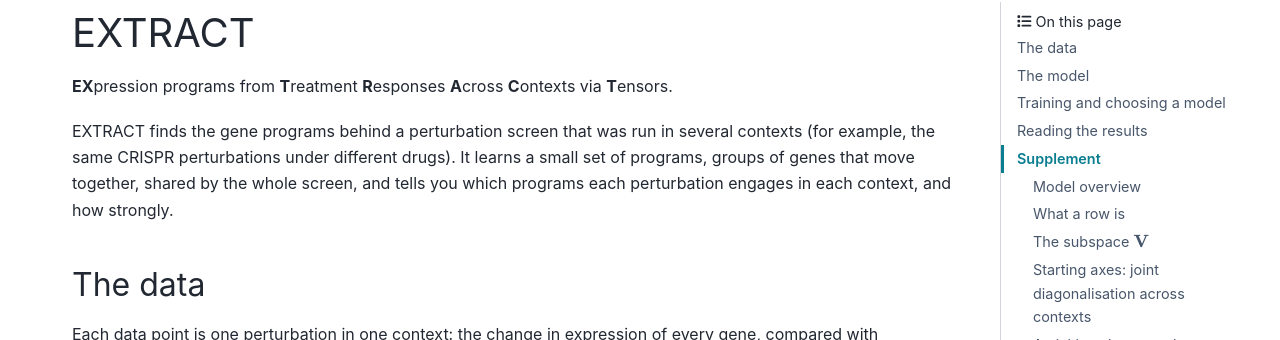
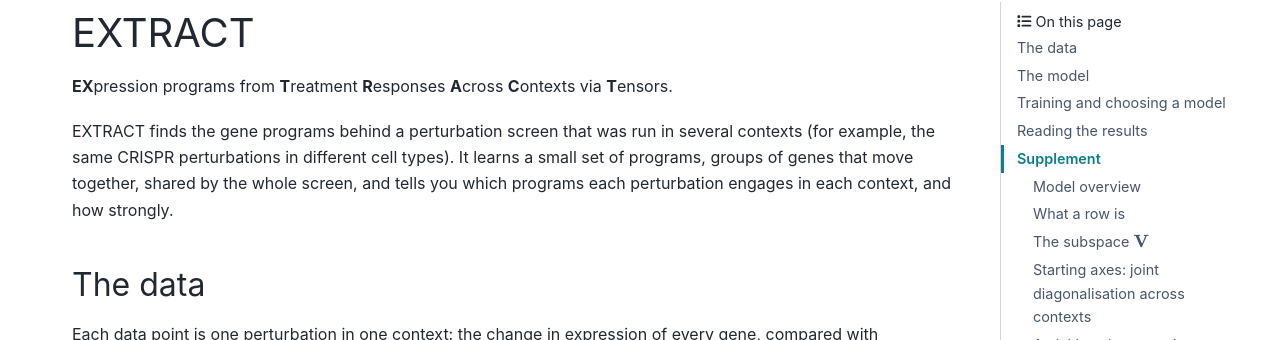
Before and after one commit to EraslanBas/EXTRACT, a Sphinx documentation site: the page built from docs/source/index.md, in a window 1280 px wide and 900 px high. Shown: the part 94-434 px from the top of the window. Built offline with Sphinx 7.4.7 and the PyData theme 0.15.4, drawn with Linux system fonts in a browser that asks for light colours.

Commit message:
Docs: example contexts are cell types
Co-Authored-By: Claude Opus 5.5 <noreply@anthropic.com>

```diff
--- a/docs/source/index.md
+++ b/docs/source/index.md
@@ -4,8 +4,8 @@
 via **T**ensors.
 
 EXTRACT finds the gene programs behind a perturbation screen that was run in
-several contexts (for example, the same CRISPR perturbations under different
-drugs). It learns a small set of programs, groups of genes that move together,
+several contexts (for example, the same CRISPR perturbations in different cell
+types). It learns a small set of programs, groups of genes that move together,
 shared by the whole screen, and tells you which programs each perturbation
 engages in each context, and how strongly.
 
```
